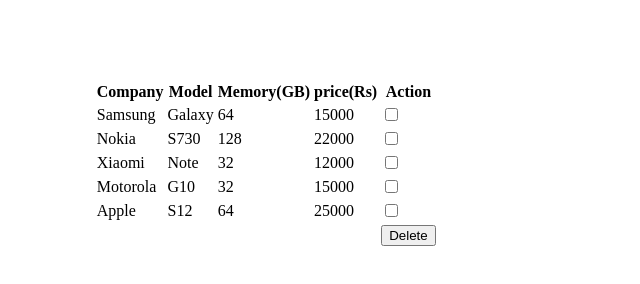
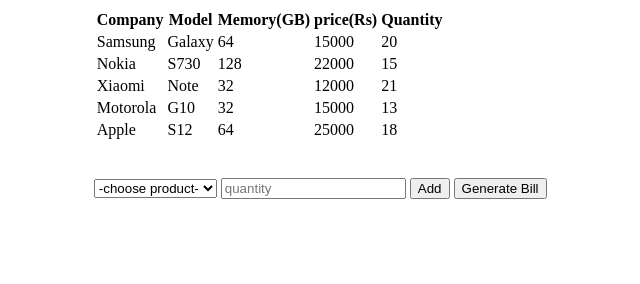
Before and after one commit to g-kamal123/jspractice, a plain HTML site: page index.html in a window 1280 px wide. Shown: the whole page, without its empty margins (167-807 px from the left). Drawn offline with Linux system fonts and the light colour scheme.

Commit message:
7th task js array

```diff
--- a/index.html
+++ b/index.html
@@ -2,124 +2,157 @@
 <html>
   <head>
     <style>
-            #main{
+      #main {
         height: 75vh;
         width: 60%;
         margin: auto;
-
       }
     </style>
-
   </head>
   <body>
     <div id="main">
-        <div  id="res">
-          <table><tr><th>Company</th><th>Model</th><th>Memory(GB)</th><th>price(Rs)</th><th>Action</th></tr>
-            <tr>
-              <td>Samsung</td>
-              <td>Galaxy</td>
-              <td>64</td>
-              <td>15000</td>
-               <td> <input type="checkbox" id="Samsung"></td>
-            </tr>
-            <tr>
-              <td>Nokia</td>
-              <td>S730</td>
-              <td>128</td>
-              <td>22000</td>
-               <td><input type="checkbox" id="Nokia"></td>
-            </tr>
-            <tr>
-              <td>Xiaomi</td>
-              <td>Note</td>
-              <td>32</td>
-              <td>12000</td>
-               <td><input type="checkbox" id="Xiaomi"></td>
-            </tr>
-            <tr>
-              <td>Motorola</td>
-              <td>G10</td>
-              <td>32</td>
-              <td>15000</td>
-               <td> <input type="checkbox" id="Motorola"></td>
-            </tr>
-            <tr>
-              <td>Apple</td>
-              <td>S12</td>
-              <td>64</td>
-              <td>25000</td>
-               <td> <input type="checkbox" id="Apple"></td>
-            </tr>
-
-           <tr><td></td><td></td><td></td><td></td><td> <button type="submit" onclick="check()";>Delete</button></td></tr>
-        </div>
-
-        <br><br><br><br>
+      <div id="res"></div>
+      <br /><br />
       <div id="show">
-
+        <select name="product" id="product">
+          <option value="">-choose product-</option>
+          <option value="Samsung">Samsung</option>
+          <option value="Nokia">Nokia</option>
+          <option value="Xiaomi">Xiaomi</option>
+          <option value="Motorola">Motorola</option>
+          <option value="Apple">Apple</option>
+        </select>
+        <input type="number" name="" id="quantity" placeholder="quantity" />
+        <button type="button" onclick="Add()">Add</button>
+        <button type="submit" onclick="check()" >Generate Bill</button>
       </div>
       <div id="final"></div>
     </div>
 
-
-
-
     <script>
-
-
-         const Arr =[{
-           Company:"Samsung",
-           Model:"Galaxy",
-           Memory:64,
-           Price:15000
-         },{
-           Company:"Nokia",
-           Model:"S730",
-           Memory:128,
-           Price:22000
+      const arr = [
+        {
+          Company: "Samsung",
+          Model: "Galaxy",
+          Memory: 64,
+          Price: 15000,
+          Quantity: 20,
         },
         {
-           Company:"Xiaomi",
-           Model:"Note",
-           Memory:32,
-           Price:12000
+          Company: "Nokia",
+          Model: "S730",
+          Memory: 128,
+          Price: 22000,
+          Quantity: 15,
         },
         {
-           Company:"Motorola",
-           Model:"G10",
-           Memory:32,
-           Price:15000
+          Company: "Xiaomi",
+          Model: "Note",
+          Memory: 32,
+          Price: 12000,
+          Quantity: 21,
         },
         {
-           Company:"Apple",
-           Model:"S12",
-           Memory:64,
-           Price:25000
-         }];
-         function check(){
-           var arr= [];
-          if (!document.getElementById('Samsung').checked) {
-             arr.push(Arr[0]);
+          Company: "Motorola",
+          Model: "G10",
+          Memory: 32,
+          Price: 15000,
+          Quantity: 13,
+        },
+        {
+          Company: "Apple",
+          Model: "S12",
+          Memory: 64,
+          Price: 25000,
+          Quantity: 18,
+        },
+      ];
+
+      var Arr = [];
+
+      let text =
+        "<table><tr><th>Company</th><th>Model</th><th>Memory(GB)</th><th>price(Rs)</th><th>Quantity</th></tr>";
+      for (let i = 0; i < arr.length; i++)
+        text +=
+          "<tr><td>" +
+          arr[i].Company +
+          "</td><td>" +
+          arr[i].Model +
+          "</td><td>" +
+          arr[i].Memory +
+          "</td><td>" +
+          arr[i].Price +
+          "</td><td>" +
+          arr[i].Quantity +
+          "</td></tr>";
+
+      text += "</table>";
+      document.getElementById("res").innerHTML = text;
+
+      function Add() {
+        var product = document.getElementById("product").value;
+
+        var quantity = document.getElementById("quantity").value;
+        if (product == "Samsung") {
+          var Amount = arr[0].Price * quantity;
+          arr[0].Quantity -= quantity;
         }
-           if (!document.getElementById('Nokia').checked) {
-             arr.push(Arr[1]);
+        if (product == "Nokia") {
+          var Amount = arr[1].Price * quantity;
+          arr[1].Quantity -= quantity;
         }
-           if (!document.getElementById('Xiaomi').checked) {
-             arr.push(Arr[2]);
+        if (product == "Xiaomi") {
+          var Amount = arr[2].Price * quantity;
+          arr[2].Quantity -= quantity;
         }
-           if (!document.getElementById('Motorola').checked) {
-             arr.push(Arr[3]);
+        if (product == "Motorola") {
+          var Amount = arr[3].Price * quantity;
+          arr[3].Quantity -= quantity;
         }
-           if (!document.getElementById('Apple').checked) {
-             arr.push(Arr[4]);
+        if (product == "Apple") {
+          var Amount = arr[4].Price * quantity;
+          arr[4].Quantity -= quantity;
         }
 
-           let text="<table><tr><th>Company</th><th>Model</th><th>Memory(GB)</th><th>price(Rs)</th><th>Action</th></tr><br><br><br><br>";
-          for(let i=0;i<arr.length;i++)
-            text+="<tr><td>"+arr[i].Company+"</td><td>"+arr[i].Model+"</td><td>"+arr[i].Memory+"</td><td>"+ arr[i].Price+"</td></tr>";
+        Arr.push([product, quantity, Amount]);
+        let tex =
+          "<table><tr><th>Company</th><th>Model</th><th>Memory(GB)</th><th>price(Rs)</th><th>Quantity</th></tr>";
+        for (let i = 0; i < arr.length; i++)
+          tex +=
+            "<tr><td>" +
+            arr[i].Company +
+            "</td><td>" +
+            arr[i].Model +
+            "</td><td>" +
+            arr[i].Memory +
+            "</td><td>" +
+            arr[i].Price +
+            "</td><td>" +
+            arr[i].Quantity +
+            "</td></tr>";
 
-            text+="</table>";
-            document.getElementById("res").innerHTML=text;
+        tex += "</table>";
+        document.getElementById("res").innerHTML = tex;
+      }
+      function check() {
+        var Total = 0;
+
+        let text =
+          "<br><br>Bill<br><table><tr><th>Description</th><th>Quantity</th><th>Amount</th></tr>";
+        for (let i = 0; i < Arr.length; i++) {
+          text +=
+            "<tr><td>" +
+            Arr[i][0] +
+            "</td><td>" +
+            Arr[i][1] +
+            "</td><td>" +
+            Arr[i][2] +
+            "</td></tr>";
+          Total += Arr[i][2];
+        }
+        text += "<tr><td>Total</td><td></td><td>" + Total + "</td></tr>";
+        text += "</table>";
+        document.getElementById("final").innerHTML = text;
       }
     </script>
   </body>
```
Lines whose indentation alone changed are shown as unchanged.
